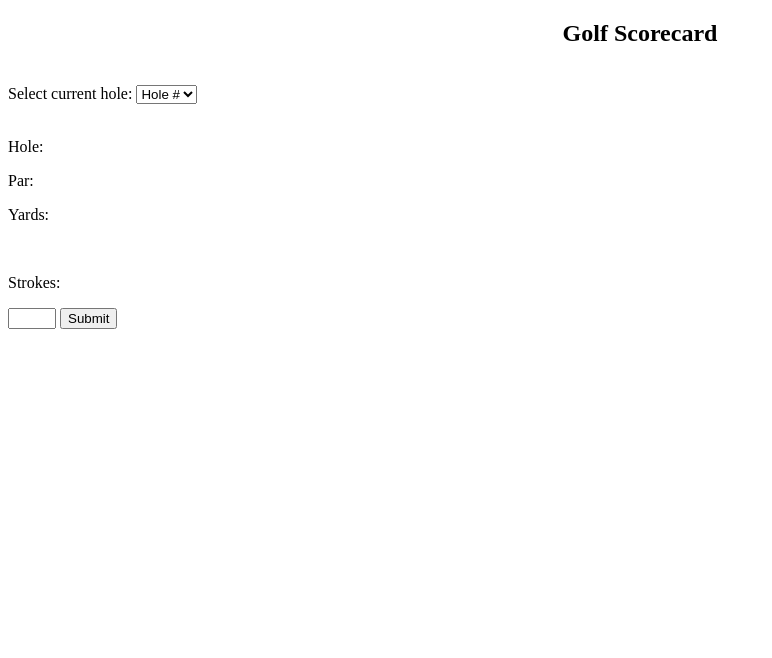
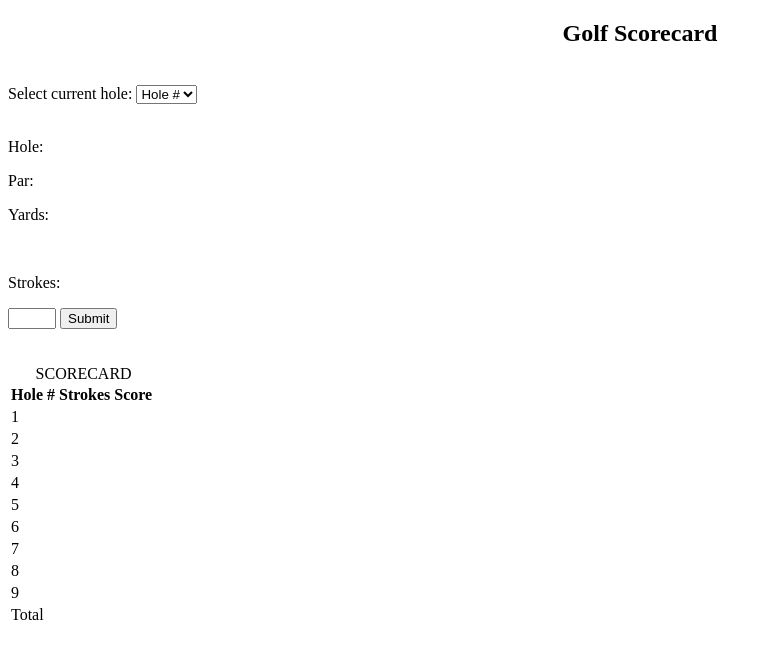
Before and after one commit to raffinol/phase-1-project-golf-scorecard, a plain HTML site: page index.html in a window 1280 px wide. Shown: the whole page, without its empty margins (0-772 px from the left). Drawn offline with Linux system fonts and the light colour scheme; no server answers.

Commit message:
adds scorecard table to index.html

```diff
--- a/index.html
+++ b/index.html
@@ -12,7 +12,7 @@
     <header>
         <h2 style="text-align:center">Golf Scorecard</h2>
     </header>
-    <br>
+    <br />
     <div id="holeSelectDiv">
         <label for="holes">Select current hole: </label>
          <select name="holes" id="holeSelect">
@@ -53,6 +53,70 @@
             />
         </form>
     </div>
+    <br /><br />
+    <div id="tableDiv">
+        <table id="table">
+            <caption>
+                SCORECARD
+              </caption>
+            <tr>
+                <th>Hole #</th>
+                <th>Strokes</th>
+                <th>Score</th>
+                <th></th>
+            </tr>
+            <tr>
+              <td>1</td>
+              <td></td>
+              <td></td>
+            </tr>
+            <tr>
+              <td>2</td>
+              <td></td>
+              <td></td>
+            </tr>
+            <tr>
+              <td>3</td>
+              <td></td>
+              <td></td>
+            </tr>
+            <tr>
+              <td>4</td>
+              <td></td>
+              <td></td>
+            </tr>
+            <tr>
+              <td>5</td>
+              <td></td>
+              <td></td>
+            </tr>
+            <tr>
+              <td>6</td>
+              <td></td>
+              <td></td>
+            </tr>
+            <tr>
+              <td>7</td>
+              <td></td>
+              <td></td>
+            </tr>
+            <tr>
+              <td>8</td>
+              <td></td>
+              <td></td>
+            </tr>
+            <tr>
+              <td>9</td>
+              <td></td>
+              <td></td>
+            </tr>
+            <tr>
+                <td>Total</td>
+                <td></td>
+                <td></td>
+              </tr>
+          </table>
+    </div>
 
 </body>
 </html>
--- a/main.js
+++ b/main.js
@@ -26,3 +26,6 @@ strokesInput.addEventListener('submit', (e) => {
   e.preventDefault();
   console.log(e.target[0].value);
 });
+
+// const table = document.getElementById('table');
+// console.log(table.rows[0].cells[0]);
```
